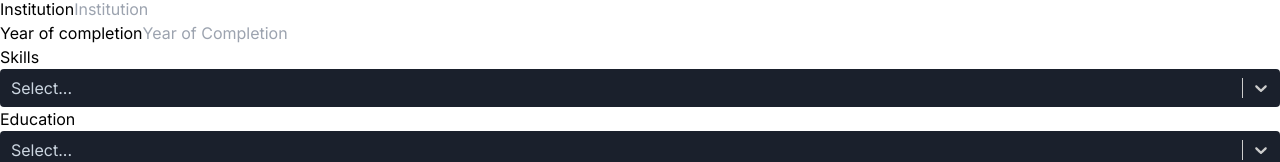
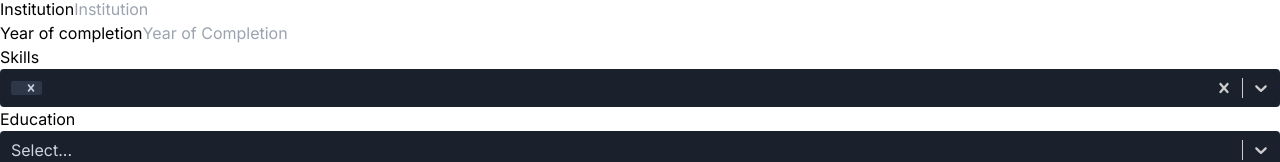
Before and after one commit to MayukhTunga/Skill_Connect, a Next.js app: page /teachersignup in a window 1280 px wide. Shown: the part 731-893 px from the top of the page. Built offline with nearby package versions, Linux system fonts and the light colour scheme.

Commit message:
Update TeacherSignupForm

```diff
--- a/src/app/components/teacher-signup/TeacherSignupForm.tsx
+++ b/src/app/components/teacher-signup/TeacherSignupForm.tsx
@@ -11,7 +11,7 @@ const RegistrationForm = () => {
         yearOfCompletion: '',
         aboutme: '',
         education: '',
-        skills: []
+        skills: [{value:'', label:''}]
     });
 
 
@@ -43,7 +43,7 @@ const RegistrationForm = () => {
         console.log(formData);
     };
 
-    const handleSkillCreate = (inputValue: any) => {
+    const handleSkillCreate = (inputValue: string) => {
         const newSkill = { value: inputValue.toLowerCase(), label: inputValue };
         setSkillsOptions([...skillsOptions, newSkill]);
         setFormData({
```
